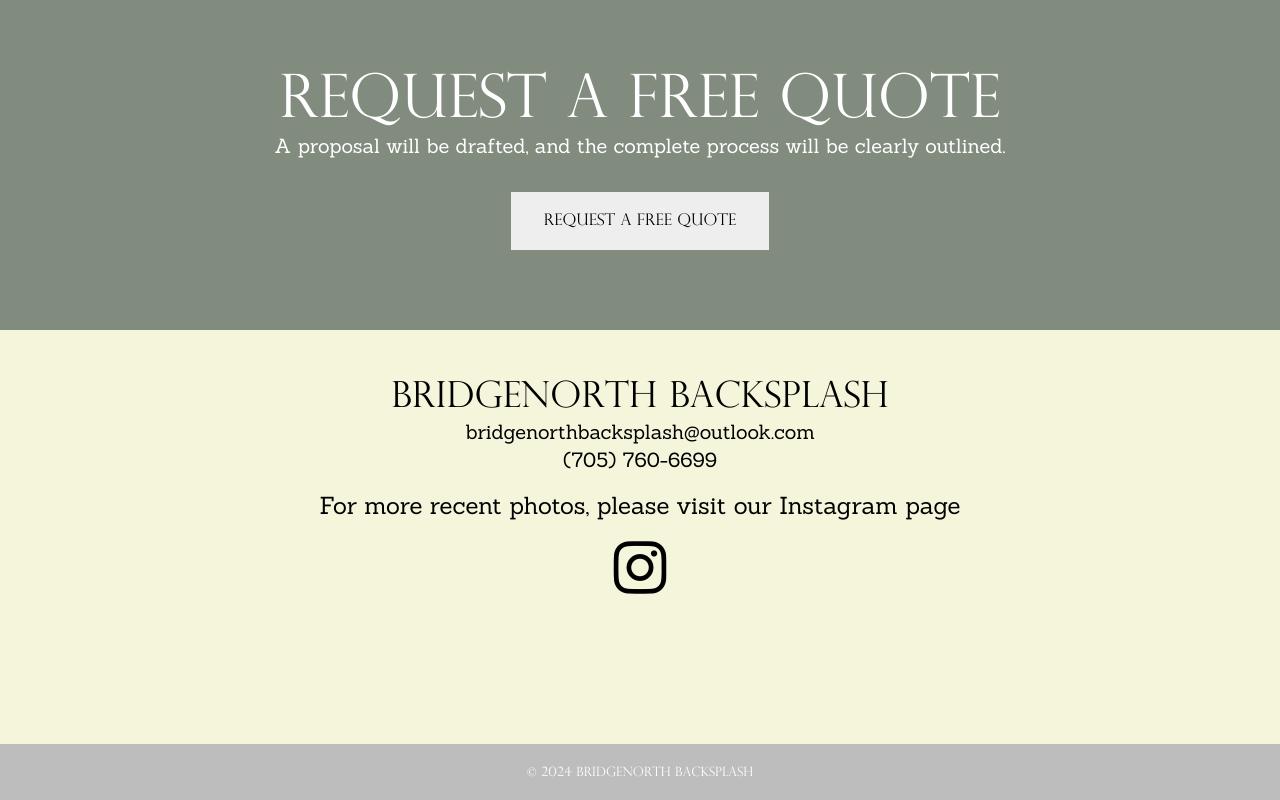
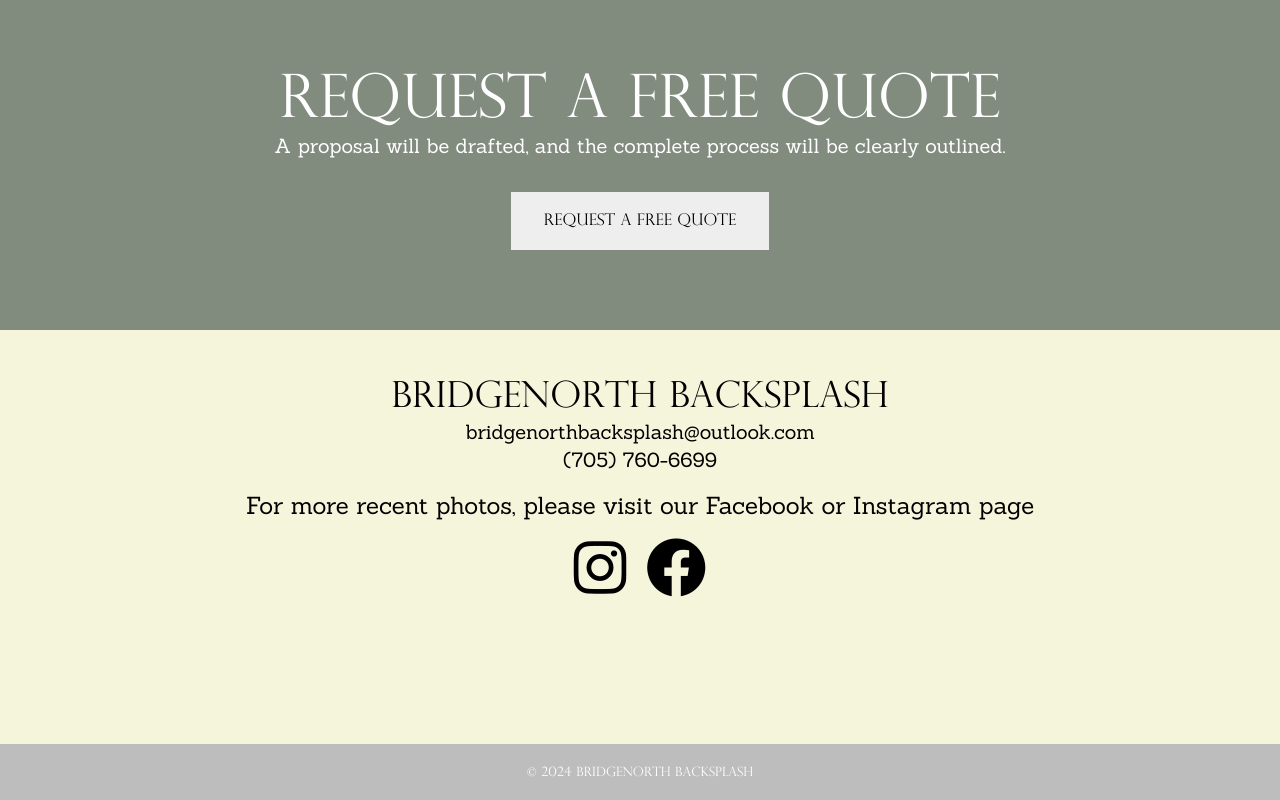
Before and after one commit to migauth/bridgenorth-backsplash, a React (Vite) app: page / in a window 1280 px wide. Shown: the part 2856-3656 px from the top of the page. Built offline with nearby package versions, Linux system fonts and the light colour scheme; what tailwindcss-animated would draw is missing.

Commit message:
add facebook link

```diff
--- a/src/pages/Contact.jsx
+++ b/src/pages/Contact.jsx
@@ -1,6 +1,6 @@
-import RequestQuote from "../components/RequestQuote"
+import RequestQuote from "../components/RequestQuote";
 
-export default function Contact(){
+export default function Contact() {
   return (
     <div id="contact">
       <div id="quote" className="mt-12">
@@ -34,8 +34,9 @@ export default function Contact(){
           </p>
         </div>
         <p className="sanch text-lg md:text-2xl py-4">
-              For more recent photos, please visit our Instagram page
+          For more recent photos, please visit our Facebook or Instagram page
         </p>
+        <div className="flex gap-5">
           <a
             href="https://www.instagram.com/bridgenorth_backsplash"
             target="_blank"
@@ -44,7 +45,16 @@ export default function Contact(){
           >
             <i className="fa-brands fa-instagram text-6xl hover:text-gray-400"></i>
           </a>
+          <a
+            href="https://www.facebook.com/people/Bridgenorth-Backsplash/61573602900039/#"
+            target="_blank"
+            rel="noopener noreferrer"
+            aria-label="Facebook"
+          >
+            <i className="fa-brands fa-facebook text-6xl hover:text-gray-400"></i>
+          </a>
         </div>
       </div>
-  )
-};
+    </div>
+  );
+}
```
Lines whose indentation alone changed are shown as unchanged.
